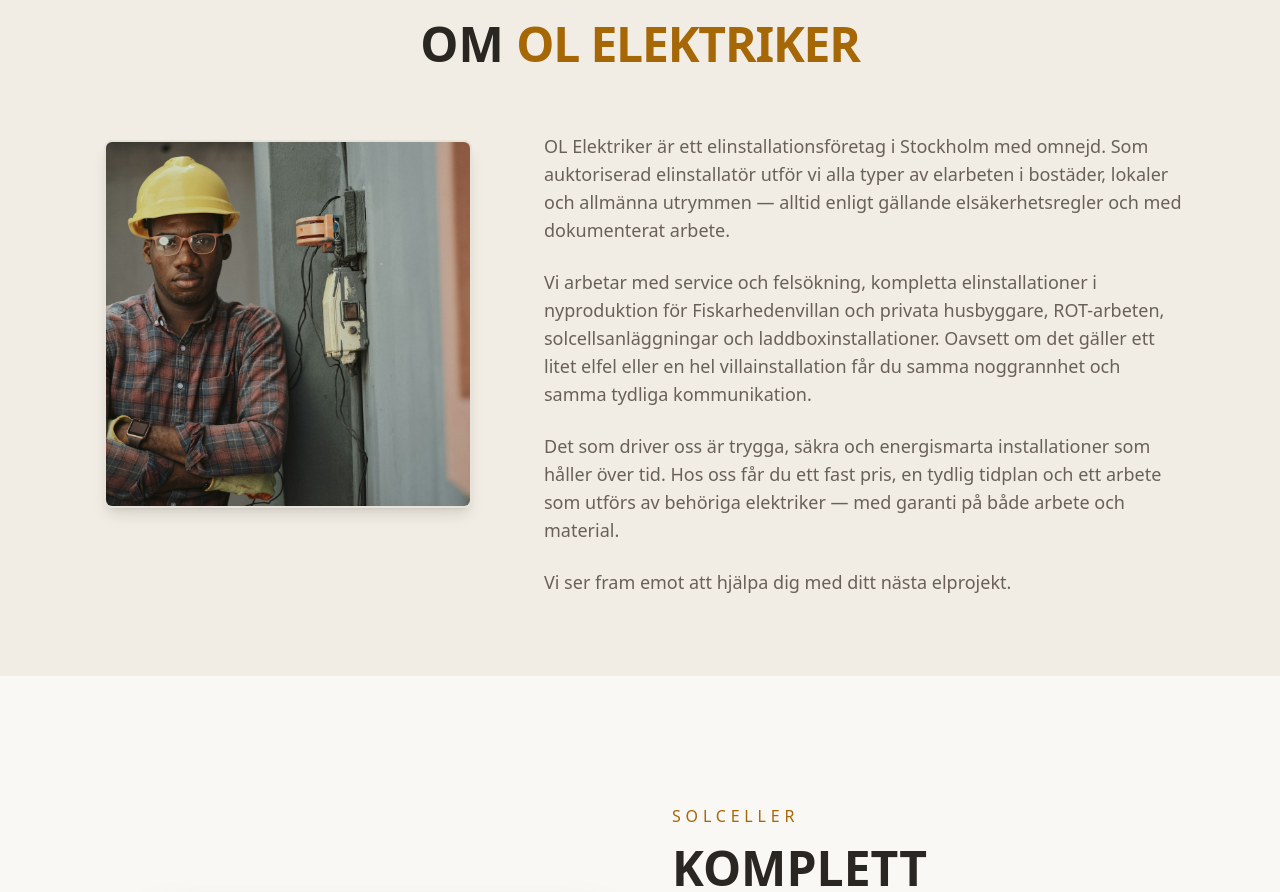
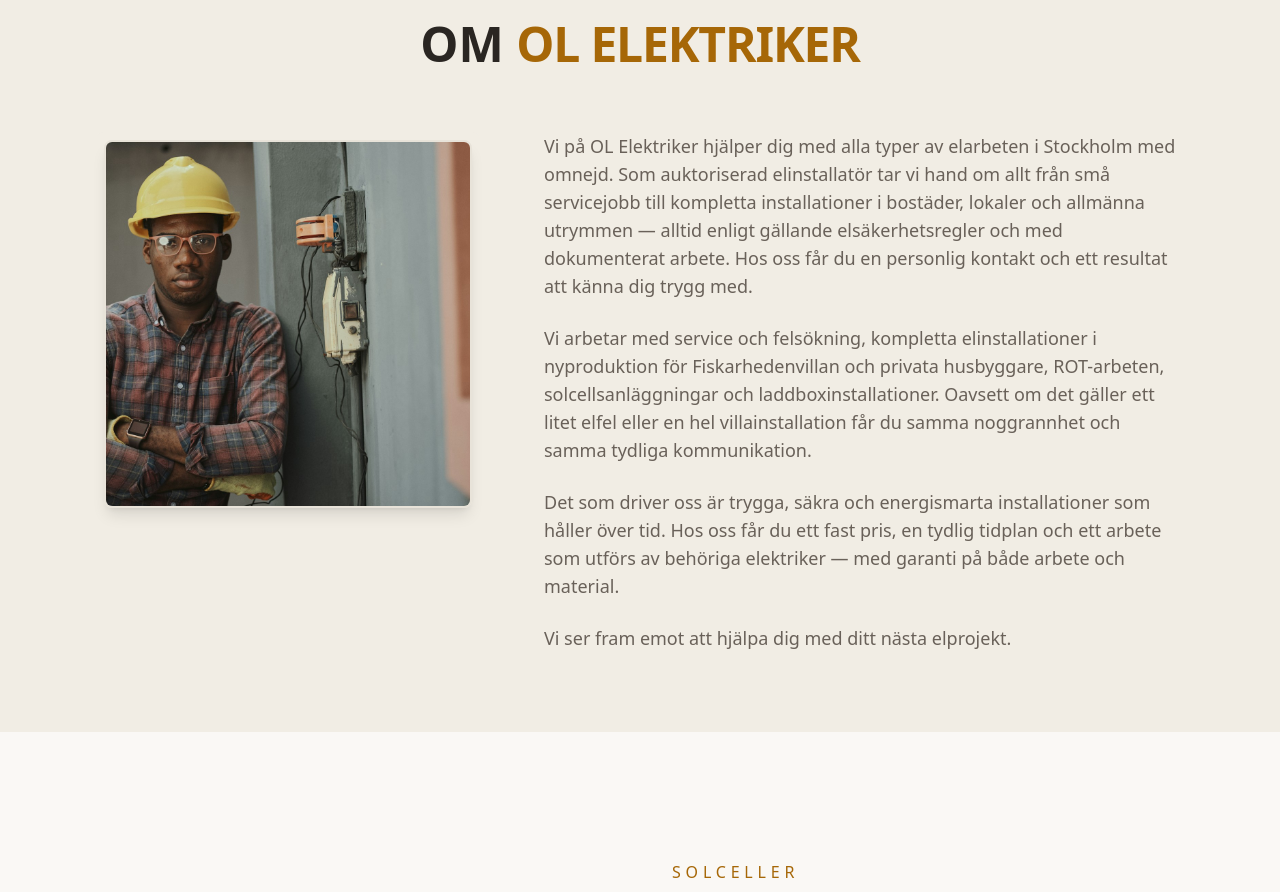
Before and after one commit to Salimi/ol-elektriker, a React (Vite) app: page / in a window 1280 px wide. Shown: the part 860-1752 px from the top of the page. Built offline with nearby package versions, Linux system fonts and the light colour scheme.

Commit message:
About: rewrite intro text

```diff
--- a/src/contexts/LanguageContext.tsx
+++ b/src/contexts/LanguageContext.tsx
@@ -24,7 +24,7 @@ const translations: Record<string, string> = {
   // About
   'about.title': 'Om',
   'about.highlight': 'OL Elektriker',
-  'about.text1': 'OL Elektriker är ett elinstallationsföretag i Stockholm med omnejd. Som auktoriserad elinstallatör utför vi alla typer av elarbeten i bostäder, lokaler och allmänna utrymmen — alltid enligt gällande elsäkerhetsregler och med dokumenterat arbete.',
+  'about.text1': 'Vi på OL Elektriker hjälper dig med alla typer av elarbeten i Stockholm med omnejd. Som auktoriserad elinstallatör tar vi hand om allt från små servicejobb till kompletta installationer i bostäder, lokaler och allmänna utrymmen — alltid enligt gällande elsäkerhetsregler och med dokumenterat arbete. Hos oss får du en personlig kontakt och ett resultat att känna dig trygg med.',
   'about.text2': 'Vi arbetar med service och felsökning, kompletta elinstallationer i nyproduktion för Fiskarhedenvillan och privata husbyggare, ROT-arbeten, solcellsanläggningar och laddboxinstallationer. Oavsett om det gäller ett litet elfel eller en hel villainstallation får du samma noggrannhet och samma tydliga kommunikation.',
   'about.text3a': 'Det som driver oss är trygga, säkra och energismarta installationer som håller över tid. Hos oss får du ett fast pris, en tydlig tidplan och ett arbete som utförs av behöriga elektriker — med garanti på både arbete och material.',
   'about.text3b': 'Vi ser fram emot att hjälpa dig med ditt nästa elprojekt.',
```
